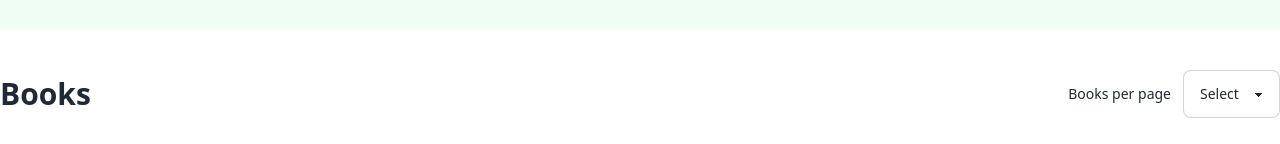
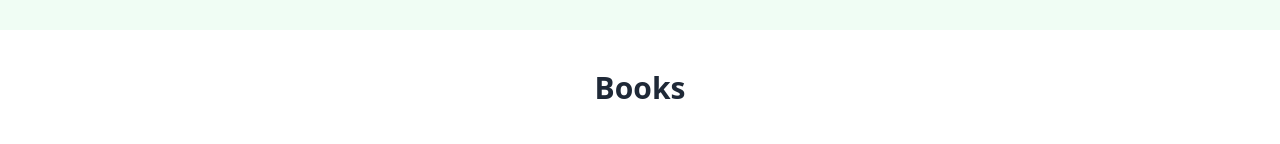
Before and after one commit to rimasumdev/rayeedBooks, a React (Vite) app: page / in a window 1280 px wide. Shown: the part 530-674 px from the top of the page. Built offline with nearby package versions, Linux system fonts and the light colour scheme.

Commit message:
ScrollRestoration Added and Hide Pagination in Home Page

```diff
--- a/src/components/BookLists/BookLists.jsx
+++ b/src/components/BookLists/BookLists.jsx
@@ -40,20 +40,22 @@ const BookLists = () => {
         </Helmet>
       )}
       <div className="container mx-auto">
-        <div className="flex justify-between items-center">
+        <div
+          className={`flex ${
+            location.pathname === "/book-lists"
+              ? "justify-between"
+              : "justify-center"
+          } items-center`}
+        >
           <h1 className="text-3xl font-bold text-center">Books</h1>
+          {location.pathname === "/book-lists" && (
             <div className="w-full max-w-xs">
               <label className="flex gap-2 items-center justify-end">
-              <div className="label">
                 <span className="label-text">Books per page</span>
-              </div>
                 <select
                   className="select select-bordered"
                   onChange={handleBooksPerPage}
                 >
-                <option disabled selected>
-                  Select
-                </option>
                   <option value={12}>12</option>
                   <option value={24}>24</option>
                   <option value={36}>36</option>
@@ -61,6 +63,7 @@ const BookLists = () => {
                 </select>
               </label>
             </div>
+          )}
         </div>
         <div className="grid grid-cols-1 md:grid-cols-2 lg:grid-cols-4 gap-4 justify-center items-center px-4 py-10">
           {toDisplay.map((book) => (
@@ -84,6 +87,7 @@ const BookLists = () => {
               </button>
             )} */}
         </div>
+        {location.pathname === "/book-lists" && (
           <div className="flex justify-center items-center gap-4">
             {Array.from({ length: totalPages }).map((_, index) => (
               <button
@@ -99,6 +103,7 @@ const BookLists = () => {
               </button>
             ))}
           </div>
+        )}
       </div>
     </section>
   );
```
Lines whose indentation alone changed are shown as unchanged.
